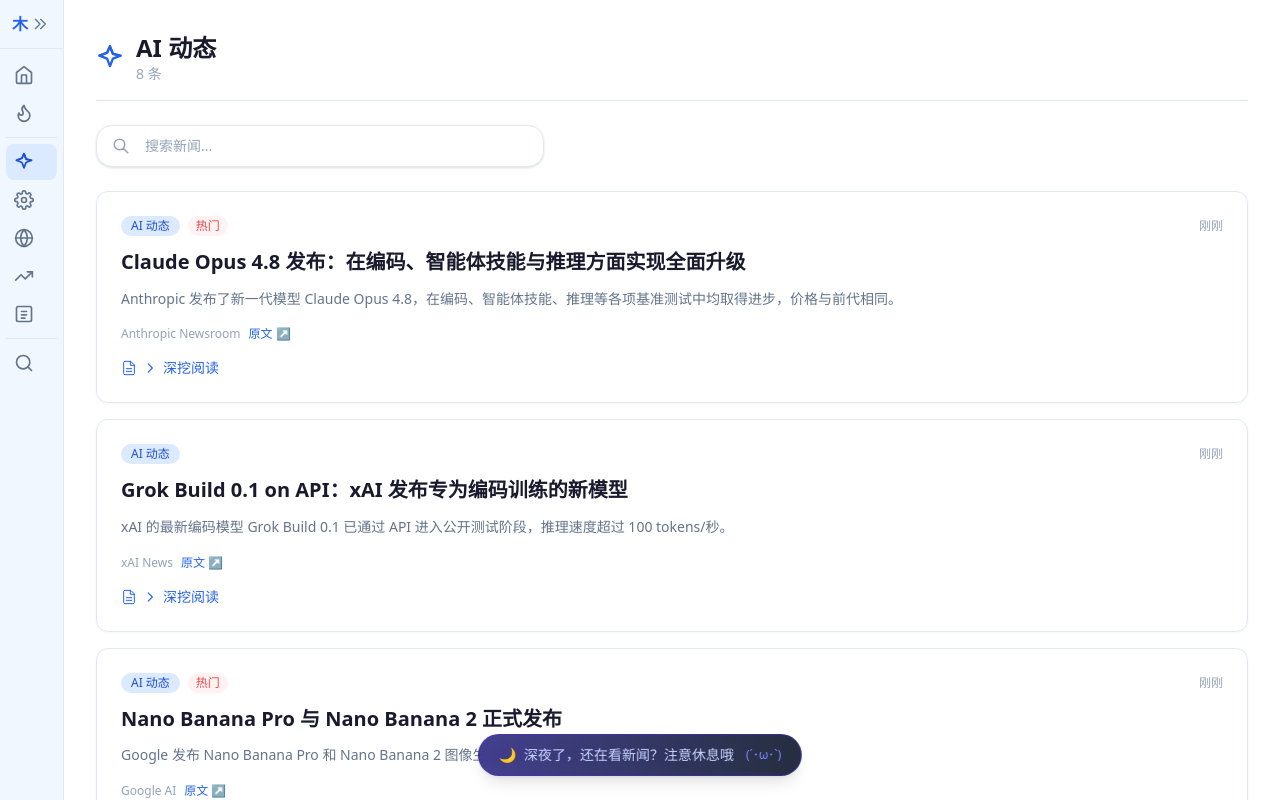
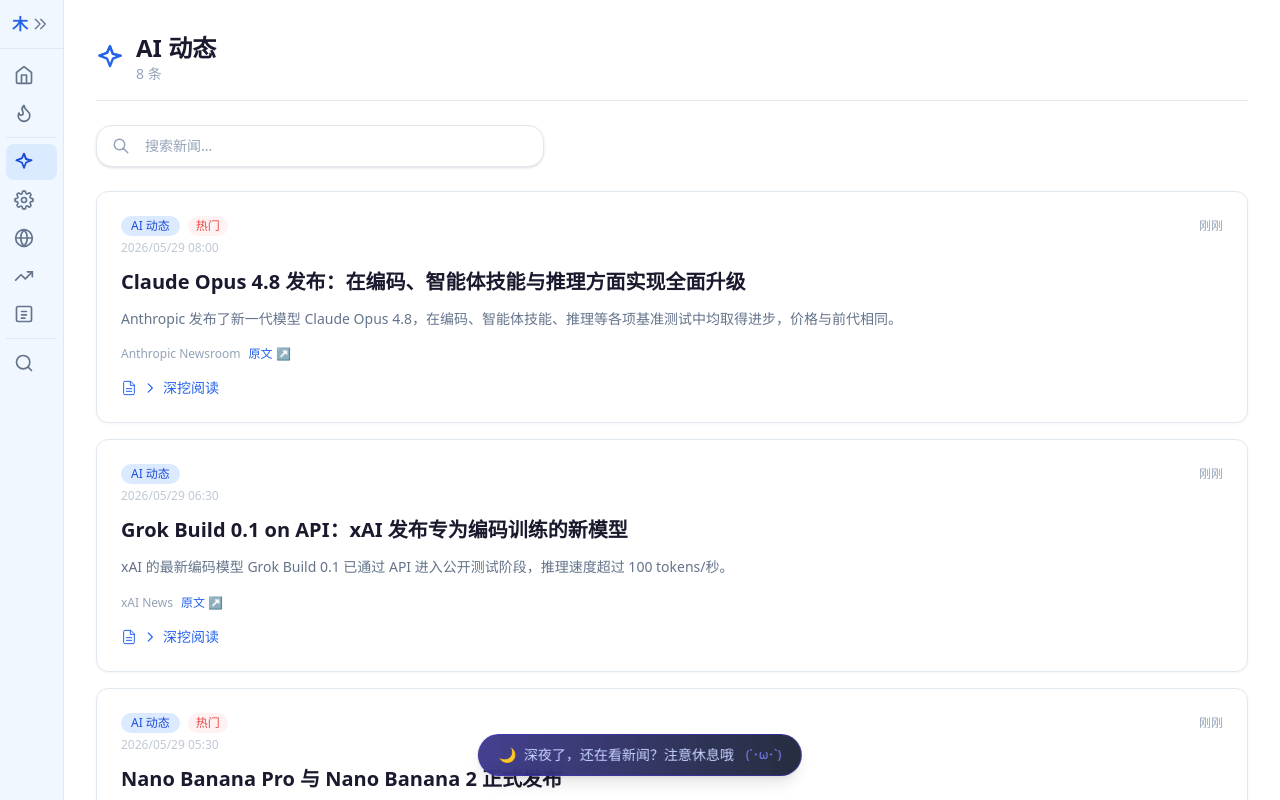
Before and after one commit to qqqzhH/li-news, a Next.js app: page /ai in a window 1280 px wide. Shown: the top 800 px of the page. Built offline with nearby package versions, Linux system fonts and the light colour scheme.

Commit message:
feat: add publish date to articles

```diff
--- a/src/components/NewsCard.tsx
+++ b/src/components/NewsCard.tsx
@@ -77,6 +77,14 @@ export default function NewsCard({ item }: NewsCardProps) {
         </span>
       </div>
 
+      {/* 发布时间 */}
+      <div className="text-xs text-[var(--color-text-muted)]/60 -mt-2 mb-3">
+        {new Date(item.publishedAt).toLocaleDateString("zh-CN", {
+          year: "numeric", month: "2-digit", day: "2-digit",
+          hour: "2-digit", minute: "2-digit"
+        })}
+      </div>
+
       {/* 标题 */}
       <h2 className="text-xl font-semibold text-[var(--color-text)] mb-3 leading-snug">
         {item.title}
```
